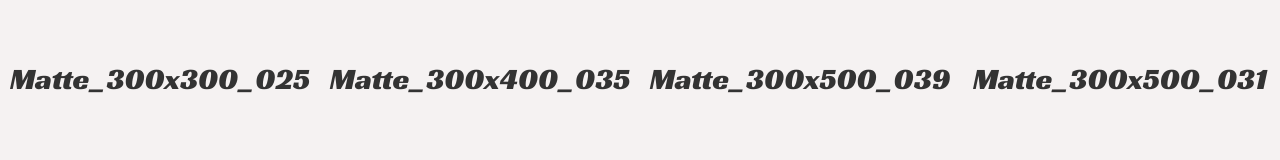
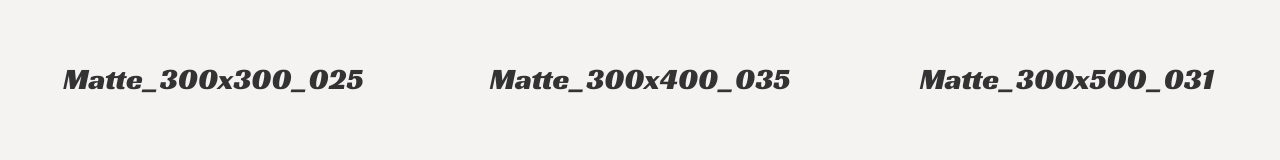
Before and after one commit to Tecnologia-Comercial-Agea/prueba-formatos, a plain HTML site: page index.html in a window 1280 px wide. Drawn offline with Linux system fonts and the light colour scheme.

Commit message:
Add files via upload

```diff
--- a/index.html
+++ b/index.html
@@ -67,11 +67,6 @@
       </div>
 
       <div class="ca" style="margin-top: 15px">
-        <div><h1>Matte_300x500_039</h1></div>
-        <div id="caja1" class="ad-slot" data-adtype="caja"></div>
-      </div>
-
-      <div class="ca" style="margin-top: 15px">
         <div><h1>Matte_300x500_031</h1></div>
         <div id="caja2" class="ad-slot" data-adtype="cajagrande"></div>
       </div>
```
